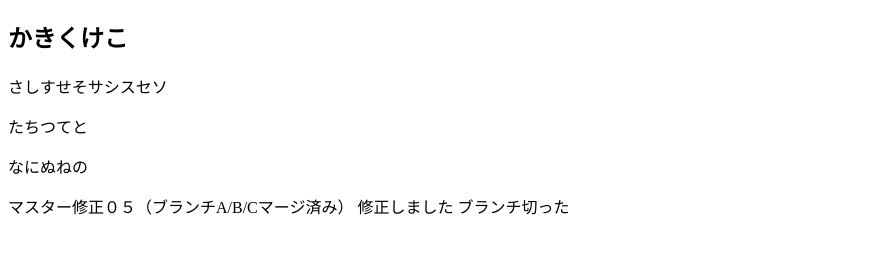
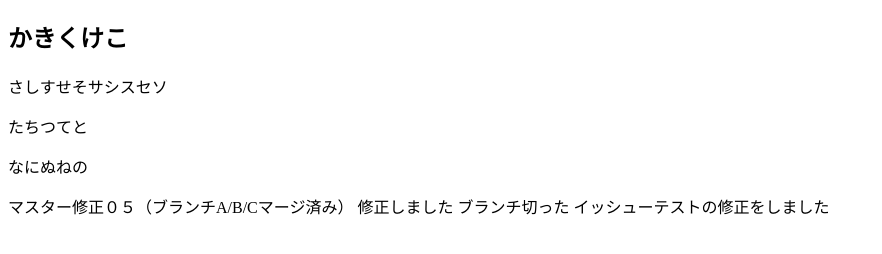
Before and after one commit to zd3E11/firstTest, a plain HTML site: page index.html in a window 1280 px wide. Shown: the part 70-324 px from the top of the page, without its empty margins (0-882 px from the left). Drawn offline with Linux system fonts and the light colour scheme.

Commit message:
イッシューの修正対応済み

```diff
--- a/index.html
+++ b/index.html
@@ -13,5 +13,6 @@
 マスター修正０５（ブランチA/B/Cマージ済み）
 修正しました
 ブランチ切った
+イッシューテストの修正をしました
 </body>
 </html>
```
